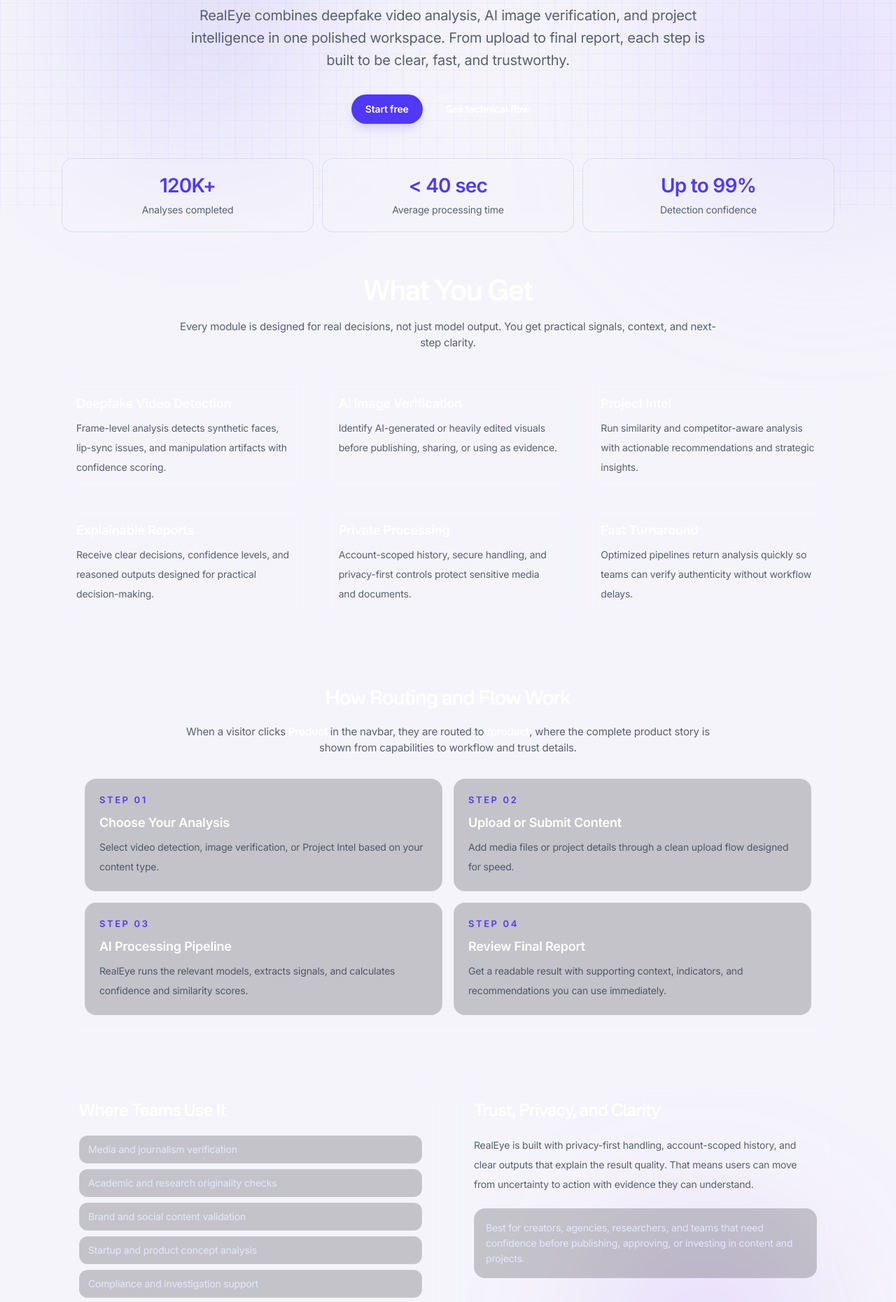
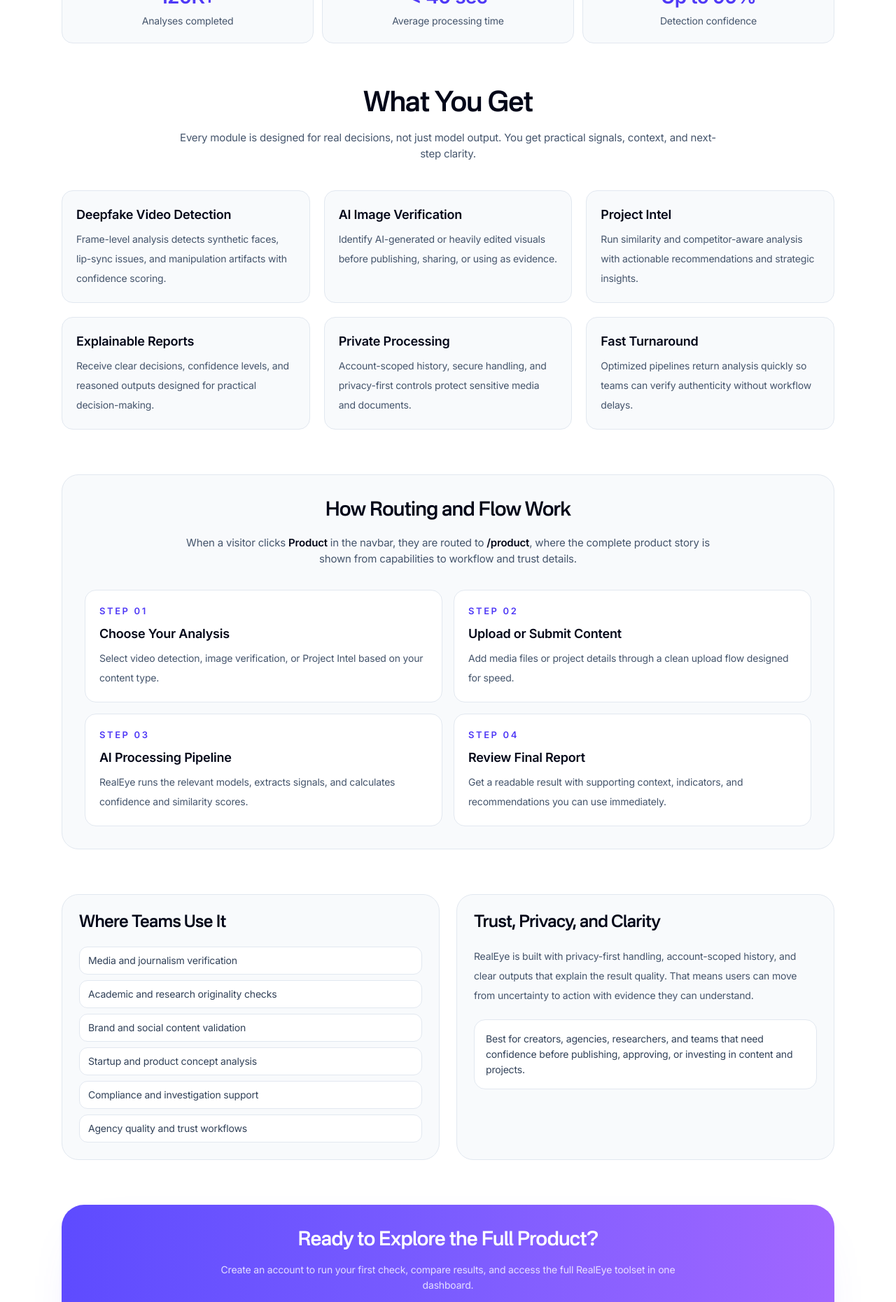
Before and after one commit to Soloparame/Deep_Fake2, a Next.js app: page /product in a window 1280 px wide. Shown: the part 500-2361 px from the top of the page at 70% size. Built offline with nearby package versions, Linux system fonts and the light colour scheme.

Commit message:
3rd commit

```diff
--- a/app/(default)/product/page.tsx
+++ b/app/(default)/product/page.tsx
@@ -73,58 +73,41 @@ const useCases = [
 
 export default function ProductPage() {
   return (
-    <section className="relative min-h-screen overflow-hidden pb-20 pt-28 text-white md:pb-24 md:pt-36">
+    <section className="relative overflow-hidden bg-white text-slate-950 pt-16 pb-12 md:pt-20 md:pb-16">
       <div className="pointer-events-none absolute inset-0 -z-10">
-        <div className="absolute left-[10%] top-[10%] h-80 w-80 rounded-full bg-indigo-600/15 blur-[120px]" />
-        <div className="absolute bottom-[10%] right-[10%] h-72 w-72 rounded-full bg-violet-600/15 blur-[110px]" />
+        <div className="absolute left-[16%] top-[16%] h-96 w-96 rounded-full bg-indigo-600/5 blur-[100px]" />
+        <div className="absolute right-[16%] bottom-[16%] h-64 w-64 rounded-full bg-violet-600/5 blur-[80px]" />
       </div>
 
       <div className="mx-auto max-w-6xl px-4 sm:px-6">
         <div className="mx-auto max-w-3xl text-center">
-          <p className="inline-flex rounded-full border border-indigo-400/30 bg-indigo-500/10 px-3 py-1 text-xs font-semibold uppercase tracking-[0.2em] text-indigo-200">
-            Product Overview
-          </p>
-          <h1 className="mt-5 font-nacelle text-4xl font-semibold tracking-tight text-white md:text-6xl">
+          <h1 className="mt-5 font-nacelle text-3xl font-semibold tracking-tight text-slate-950 md:text-5xl">
             One Platform for Authenticity and Intelligence
           </h1>
-          <p className="mt-6 text-lg leading-8 text-indigo-100/80 md:text-xl">
+          <p className="mt-4 text-base leading-7 text-slate-600 md:text-lg">
             RealEye combines deepfake video analysis, AI image verification, and project intelligence in one polished
             workspace. From upload to final report, each step is built to be clear, fast, and trustworthy.
           </p>
-          <div className="mt-8 flex flex-wrap items-center justify-center gap-3">
-            <Link
-              href="/signup"
-              className="rounded-full bg-indigo-600 px-5 py-2.5 text-sm font-semibold text-white shadow-lg shadow-indigo-500/20 transition hover:bg-indigo-500"
-            >
-              Start free
-            </Link>
-            <Link
-              href="/pages/how-it-works"
-              className="rounded-full border border-white/20 bg-white/5 px-5 py-2.5 text-sm font-semibold text-white transition hover:bg-white/10"
-            >
-              See technical flow
-            </Link>
-          </div>
         </div>
 
         <div className="mt-12 grid gap-3 sm:grid-cols-3">
-          <div className="rounded-2xl border border-indigo-400/20 bg-white/5 px-4 py-5 text-center backdrop-blur-sm">
+          <div className="rounded-2xl border border-slate-200 bg-slate-50 px-4 py-5 text-center">
             <p className="text-3xl font-semibold text-indigo-600">120K+</p>
-            <p className="mt-1 text-sm text-indigo-100/80">Analyses completed</p>
+            <p className="mt-1 text-sm text-slate-600">Analyses completed</p>
           </div>
-          <div className="rounded-2xl border border-indigo-400/20 bg-white/5 px-4 py-5 text-center backdrop-blur-sm">
+          <div className="rounded-2xl border border-slate-200 bg-slate-50 px-4 py-5 text-center">
             <p className="text-3xl font-semibold text-indigo-600">&lt; 40 sec</p>
-            <p className="mt-1 text-sm text-indigo-100/80">Average processing time</p>
+            <p className="mt-1 text-sm text-slate-600">Average processing time</p>
           </div>
-          <div className="rounded-2xl border border-indigo-400/20 bg-white/5 px-4 py-5 text-center backdrop-blur-sm">
+          <div className="rounded-2xl border border-slate-200 bg-slate-50 px-4 py-5 text-center">
             <p className="text-3xl font-semibold text-indigo-600">Up to 99%</p>
-            <p className="mt-1 text-sm text-indigo-100/80">Detection confidence</p>
+            <p className="mt-1 text-sm text-slate-600">Detection confidence</p>
           </div>
         </div>
 
         <div className="mt-16">
-          <h2 className="text-center font-nacelle text-3xl font-semibold text-white md:text-4xl">What You Get</h2>
-          <p className="mx-auto mt-4 max-w-3xl text-center text-indigo-100/80">
+          <h2 className="text-center font-nacelle text-3xl font-semibold text-slate-950 md:text-4xl">What You Get</h2>
+          <p className="mx-auto mt-4 max-w-3xl text-center text-slate-600">
             Every module is designed for real decisions, not just model output. You get practical signals, context,
             and next-step clarity.
           </p>
@@ -132,73 +115,73 @@ export default function ProductPage() {
             {capabilityCards.map((card) => (
               <article
                 key={card.title}
-                className="rounded-2xl border border-white/10 bg-white/5 p-5 backdrop-blur-sm transition-all hover:-translate-y-1 hover:border-indigo-400/40"
+                className="rounded-2xl border border-slate-200 bg-slate-50 p-5 transition-all hover:-translate-y-1 hover:border-indigo-400/40"
               >
-                <h3 className="text-lg font-semibold text-white">{card.title}</h3>
-                <p className="mt-2 text-sm leading-7 text-indigo-100/80">{card.description}</p>
+                <h3 className="text-lg font-semibold text-slate-950">{card.title}</h3>
+                <p className="mt-2 text-sm leading-7 text-slate-600">{card.description}</p>
               </article>
             ))}
           </div>
         </div>
 
-        <div className="mt-16 rounded-3xl border border-white/10 bg-white/5 p-6 backdrop-blur-sm md:p-8">
-          <h2 className="text-center font-nacelle text-3xl font-semibold text-white">How Routing and Flow Work</h2>
-          <p className="mx-auto mt-4 max-w-3xl text-center text-indigo-100/80">
-            When a visitor clicks <span className="font-semibold text-white">Product</span> in the navbar, they are
-            routed to <span className="font-semibold text-white">/product</span>, where the complete product story is
+        <div className="mt-16 rounded-3xl border border-slate-200 bg-slate-50 p-6 md:p-8">
+          <h2 className="text-center font-nacelle text-3xl font-semibold text-slate-950">How Routing and Flow Work</h2>
+          <p className="mx-auto mt-4 max-w-3xl text-center text-slate-600">
+            When a visitor clicks <span className="font-semibold text-slate-950">Product</span> in the navbar, they are
+            routed to <span className="font-semibold text-slate-950">/product</span>, where the complete product story is
             shown from capabilities to workflow and trust details.
           </p>
           <div className="mt-8 grid gap-4 md:grid-cols-2">
             {workflowSteps.map((item) => (
-              <article key={item.step} className="rounded-2xl border border-white/10 bg-black/20 p-5">
+              <article key={item.step} className="rounded-2xl border border-slate-200 bg-white p-5">
                 <p className="text-xs font-semibold uppercase tracking-[0.2em] text-indigo-600">Step {item.step}</p>
-                <h3 className="mt-2 text-lg font-semibold text-white">{item.title}</h3>
-                <p className="mt-2 text-sm leading-7 text-indigo-100/80">{item.description}</p>
+                <h3 className="mt-2 text-lg font-semibold text-slate-950">{item.title}</h3>
+                <p className="mt-2 text-sm leading-7 text-slate-600">{item.description}</p>
               </article>
             ))}
           </div>
         </div>
 
         <div className="mt-16 grid gap-6 lg:grid-cols-2">
-          <div className="rounded-3xl border border-white/10 bg-white/5 p-6 backdrop-blur-sm">
-            <h2 className="font-nacelle text-2xl font-semibold text-white">Where Teams Use It</h2>
+          <div className="rounded-3xl border border-slate-200 bg-slate-50 p-6">
+            <h2 className="font-nacelle text-2xl font-semibold text-slate-950">Where Teams Use It</h2>
             <ul className="mt-4 grid gap-2">
               {useCases.map((useCase) => (
-                <li key={useCase} className="rounded-xl border border-white/10 bg-black/20 px-3 py-2 text-sm text-indigo-100">
+                <li key={useCase} className="rounded-xl border border-slate-200 bg-white px-3 py-2 text-sm text-slate-700">
                   {useCase}
                 </li>
               ))}
             </ul>
           </div>
-          <div className="rounded-3xl border border-white/10 bg-white/5 p-6 backdrop-blur-sm">
-            <h2 className="font-nacelle text-2xl font-semibold text-white">Trust, Privacy, and Clarity</h2>
-            <p className="mt-4 text-sm leading-7 text-indigo-100/80">
+          <div className="rounded-3xl border border-slate-200 bg-slate-50 p-6">
+            <h2 className="font-nacelle text-2xl font-semibold text-slate-950">Trust, Privacy, and Clarity</h2>
+            <p className="mt-4 text-sm leading-7 text-slate-600">
               RealEye is built with privacy-first handling, account-scoped history, and clear outputs that explain the
               result quality. That means users can move from uncertainty to action with evidence they can understand.
             </p>
-            <div className="mt-5 rounded-2xl border border-white/10 bg-black/20 p-4 text-sm text-indigo-100">
+            <div className="mt-5 rounded-2xl border border-slate-200 bg-white p-4 text-sm text-slate-700">
               Best for creators, agencies, researchers, and teams that need confidence before publishing, approving,
               or investing in content and projects.
             </div>
           </div>
         </div>
 
-        <div className="mt-16 rounded-3xl border border-indigo-200 bg-gradient-to-r from-indigo-600 to-violet-600 p-8 text-center text-white shadow-xl shadow-indigo-500/20">
+        <div className="mt-16 rounded-[2rem] bg-gradient-to-r from-[#5E4BFF] via-[#7B5CFF] to-[#A166FF] p-8 text-center text-white shadow-[0_25px_80px_-50px_rgba(94,76,255,0.35)]">
           <h2 className="font-nacelle text-3xl font-semibold">Ready to Explore the Full Product?</h2>
-          <p className="mx-auto mt-3 max-w-2xl text-sm text-indigo-100">
+          <p className="mx-auto mt-3 max-w-2xl text-sm text-white/80">
             Create an account to run your first check, compare results, and access the full RealEye toolset in one
             dashboard.
           </p>
           <div className="mt-6 flex flex-wrap justify-center gap-3">
             <Link
               href="/signup"
-              className="rounded-full bg-white px-5 py-2.5 text-sm font-semibold text-indigo-700 transition hover:bg-indigo-50"
+              className="rounded-full bg-white px-5 py-2.5 text-sm font-semibold text-[#3F32D8] transition hover:bg-slate-100"
             >
               Create account
             </Link>
             <Link
               href="/signin"
-              className="rounded-full border border-indigo-100 px-5 py-2.5 text-sm font-semibold text-white transition hover:bg-white/10"
+              className="rounded-full border border-white/40 px-5 py-2.5 text-sm font-semibold text-white transition hover:bg-white/10"
             >
               Sign in
             </Link>
```
Also changed, not shown: app/(default)/pages/[slug]/page.tsx (+12 -18 lines), app/contact/page.tsx (+5 -5 lines).
